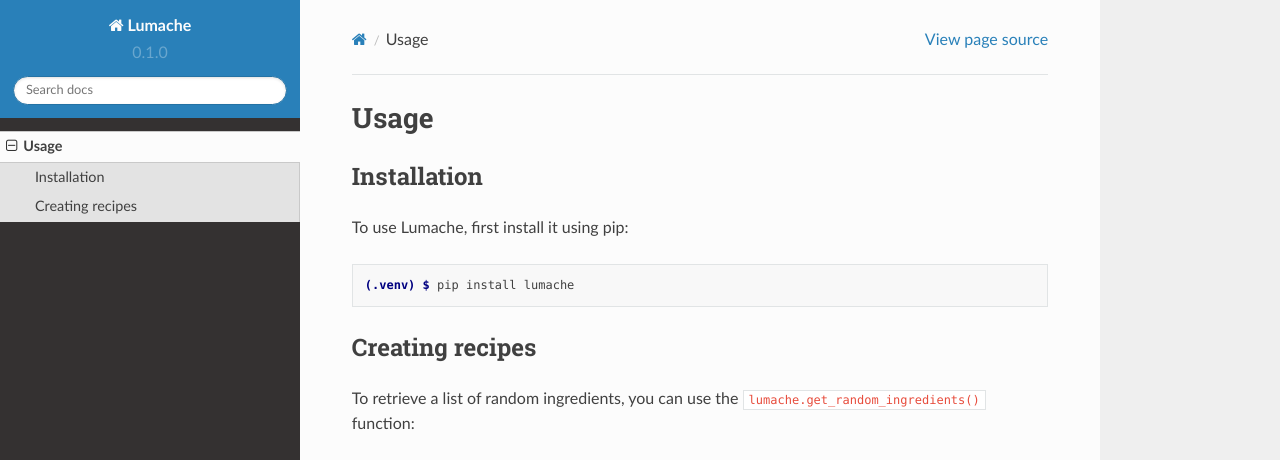
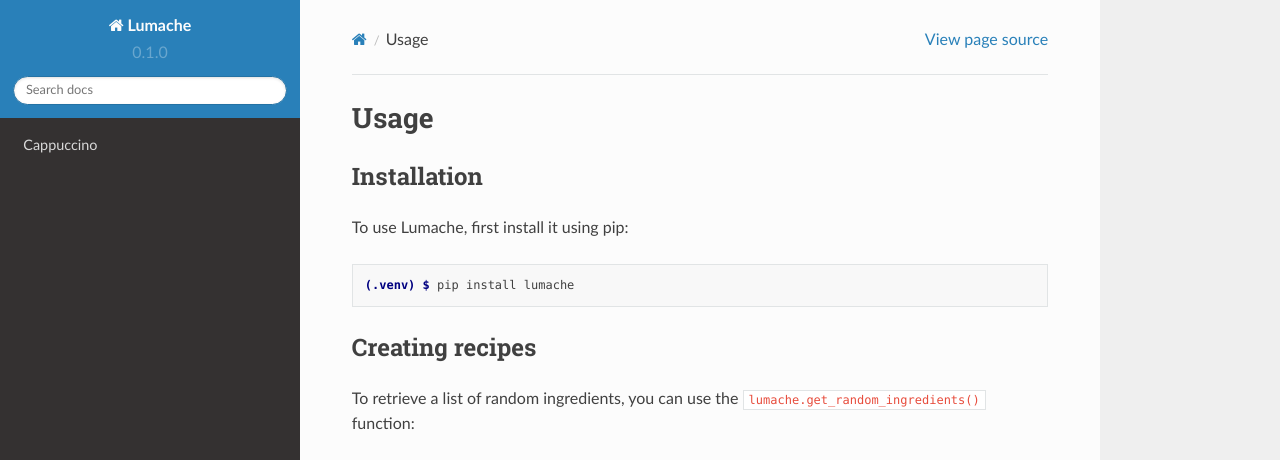
Before and after one commit to applesthepi/ub-documentation, a Sphinx documentation site: the page built from docs/source/usage.rst, in a window 1280 px wide and 1095 px high. Shown: the top 460 px of the window. Built offline with Sphinx 7.4.7 and the Read the Docs theme 2.0.0, drawn with Linux system fonts in a browser that asks for light colours; pages that are not in the unit, such as notebooks, are missing from menus; grey boxes are pictures that could not be loaded.

Commit message:
show cap

```diff
--- a/docs/source/index.rst
+++ b/docs/source/index.rst
@@ -18,5 +18,4 @@ Contents
 
 .. toctree::
 
-   usage
-   api
+   cappuccino
```
